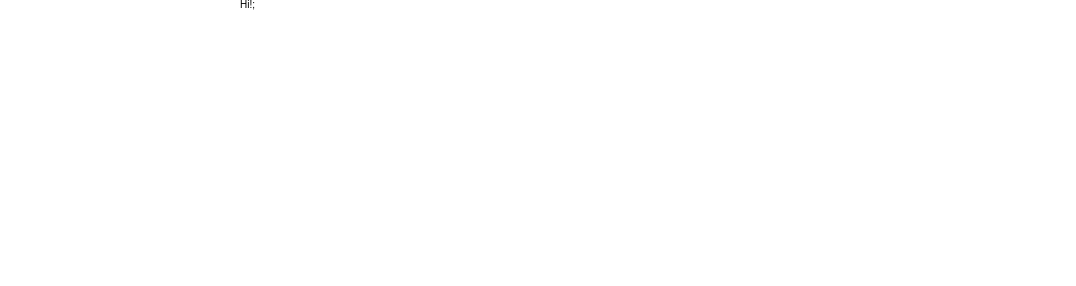
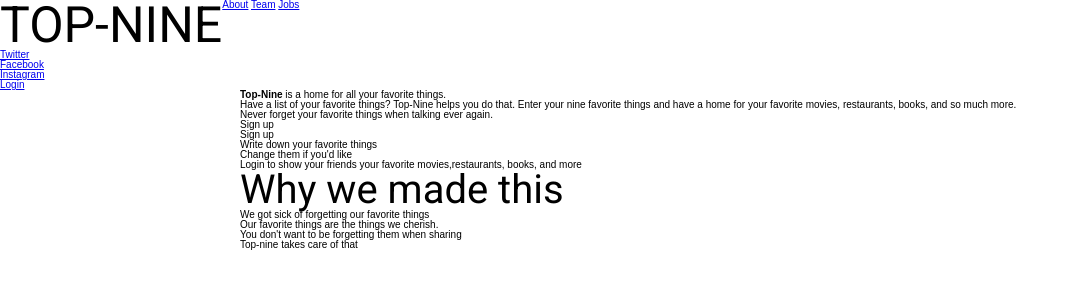
Before and after one commit to top-nine/top-nine-UI2, a plain HTML site: page index.html in a window 1280 px wide. Shown: the whole page, without its empty margins (0-1076 px from the left). Drawn offline with Linux system fonts and the light colour scheme.

Commit message:
about html done

```diff
--- a/index.html
+++ b/index.html
@@ -11,15 +11,60 @@
     <link href="css/index.css" rel="stylesheet">
 
 <body>
-    <!-- NAV START-->
-    <nav>
-
-    </nav>
-    <!-- NAV END-->
+    <!-- TOP START-->
+    <div class="top">
+        <!-- TOP LEFT-->
+        <div class="left">
+            <div class="heading">
+                <h1>TOP-NINE</h1>
+            </div>
+            <nav>
+                <a href="#">About</a>
+                <a href="team.html">Team</a>
+                <a href="#">Jobs</a>
+            </nav>
+        </div>
+        <!-- TOP LEFT END-->
+        <!-- TOP RIGHT START-->
+        <ul>
+            <li><a class="twitter" href="#">Twitter</a></li>
+            <li><a class="facebook" href="#">Facebook</a></li>
+            <li><a class="instagram" href="#">Instagram</a></li>
+            <li><a class="login" href="login.html">Login</a></li>
+        </ul>
+    </div>
+    <!-- TOP END-->
     <!-- CONTAINER START-->
     <div class="container">
-        <div>
-            Hi!;
+        <div class="headline">
+            <strong>Top-Nine</strong> is a home for all your favorite things.
+        </div>
+        <div class="description">
+            Have a list of your favorite things? Top-Nine helps you do that. Enter your nine favorite things and have a
+            home for your favorite movies, restaurants, books, and so much more. Never forget your favorite things when
+            talking ever again.
+            <div class="sign-up">
+                Sign up
+            </div>
+        </div>
+        <div class="steps">
+            <ul>
+                <li>Sign up</li>
+                <li>Write down your favorite things</li>
+                <li>Change them if you'd like</li>
+                <li>Login to show your friends your favorite movies,restaurants, books, and more</li>
+            </ul>
+        </div>
+        <div class="why">
+            <div class=why-heading>
+                <h2>Why we made this</h2>
+            </div>
+            <ul>
+                <li>We got sick of forgetting our favorite things</li>
+                <li>Our favorite things are the things we cherish. </li>
+                <li>You don't want to be forgetting them when sharing </li>
+                <li>Top-nine takes care of that</li>
+            </ul>
         </div>
     </div>
     <!-- CONTAINER END -->
--- a/less/global.less
+++ b/less/global.less
@@ -6,28 +6,37 @@
   font-size: 62.5%;
 }
 
-  html, body {
-    font-family: 'Open-Sans', sans-serif;
+html,
+body {
+  font-family: "Open-Sans", sans-serif;
 }
 
-  h1, h2, h3, h4, h5 {
-    font-family: 'Roboto', cursive;
+h1,
+h2,
+h3,
+h4,
+h5 {
+  font-family: "Roboto", cursive;
 }
 
 h1 {
+  font-size: 5rem;
+}
+
+h2 {
   font-size: 4rem;
 }
 
-  h2 {
+h3 {
   font-size: 3rem;
-  }
-
-h3 {
-    font-size: 2.5rem;
 }
 
 h4 {
   font-size: 2rem;
+}
+
+strong {
+  font-weight: bold;
 }
 
 p {
--- a/less/home.less
+++ b/less/home.less
@@ -0,0 +1,17 @@
+.top {
+  .left{
+    .flex(row wrap);
+  nav {
+    @media @desktop {
+      // .flex(row wrap);
+      // .placement(space-between, center);
+    }
+  }
+}
+}
+
+.container {
+  @media @desktop {
+    //   .flex(column nowrap);
+  }
+}
--- a/less/index.less
+++ b/less/index.less
@@ -6,6 +6,6 @@
 @import "reset.less";
 @import "global.less";
 
-// home (landing page) + about page styles
+// home (landing page) + team page styles
 @import "home.less";
-@import "about.less";
+@import "team.less";
--- a/less/mixins.less
+++ b/less/mixins.less
@@ -1,10 +1,12 @@
 // flex
-.flex (@direction,@wrap,@justify,@align) {
+.flex (@flex-flow) {
   display: flex;
-  flex-direction: @direction;
-  flex-wrap: @wrap;
-  justify-content: @justify;
-  align-items: @align;
+  flex-flow: @flex-flow;
+}
+
+.position (@justify,@align) {
+    justify-content: @justify;
+    align-items: @align;
 }
 
 // display
--- /dev/null
+++ b/less/team.less
@@ -0,0 +1,4 @@
+
+.members {
+    .flex(row wrap);
+}
```
Also changed, not shown: team.html (added, +77 -0 lines), css/index.css. Lines whose indentation alone changed are shown as unchanged.
